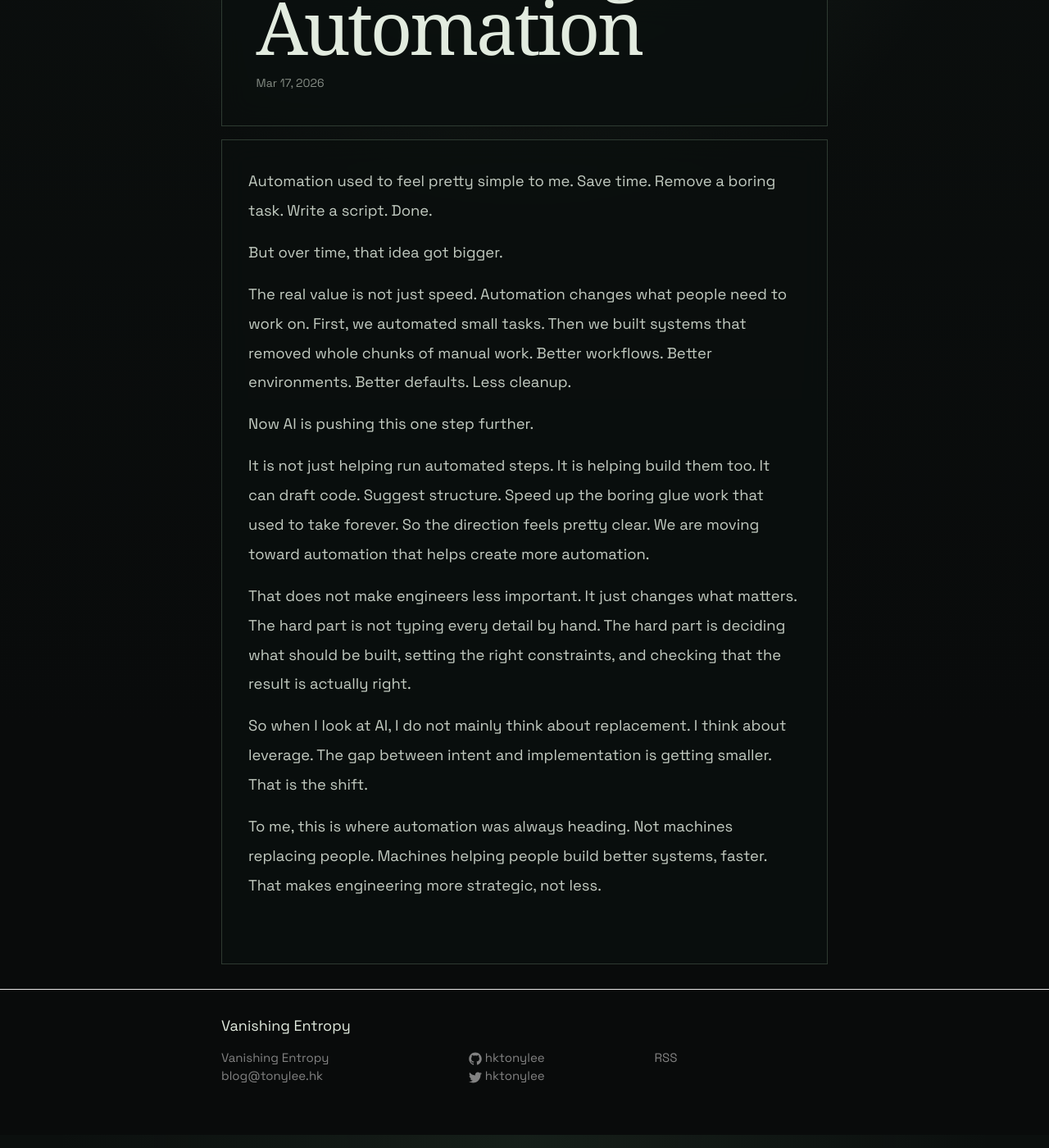
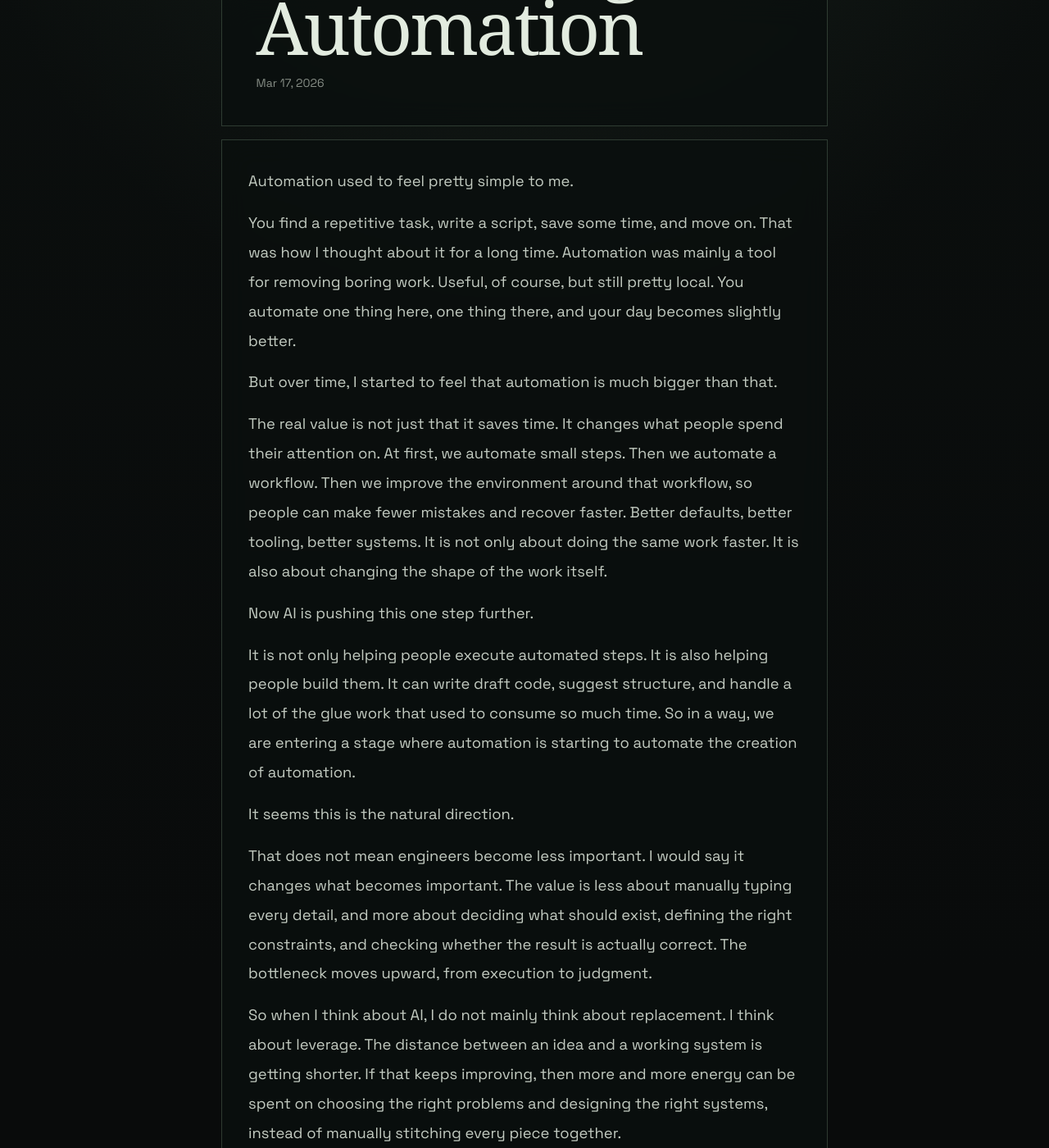
Before and after one commit to hktonylee/hktonylee.github.io, a Jekyll site: the page built from _posts/2026-03-17-automating-automation.md, in a window 1280 px wide and 1400 px high, scrolled down 279 px. Shown: the whole window at 82% size. Built offline with Jekyll 4.4.1, drawn with Linux system fonts in a browser that asks for light colours; some web fonts are replaced; some of the changed text lies outside the part shown.

Commit message:
Update 3D modeling and automation posts, add image, delete draft
- Rewrite 3D modeling post with new content and image reference
- Expand automation post to include AI‑driven automation discussion
- Add PoopBasket.jpeg image to assets
- Remove unused 3d‑modeling draft file

```diff
--- a/_posts/2026-03-17-automating-automation.md
+++ b/_posts/2026-03-17-automating-automation.md
@@ -3,18 +3,22 @@ layout: post
 title: Automating Automation
 date: 2026-03-17 10:50 -0700
 ---
-Automation used to feel pretty simple to me. Save time. Remove a boring task. Write a script. Done.
+Automation used to feel pretty simple to me.
 
-But over time, that idea got bigger.
+You find a repetitive task, write a script, save some time, and move on. That was how I thought about it for a long time. Automation was mainly a tool for removing boring work. Useful, of course, but still pretty local. You automate one thing here, one thing there, and your day becomes slightly better.
 
-The real value is not just speed. Automation changes what people need to work on. First, we automated small tasks. Then we built systems that removed whole chunks of manual work. Better workflows. Better environments. Better defaults. Less cleanup.
+But over time, I started to feel that automation is much bigger than that.
+
+The real value is not just that it saves time. It changes what people spend their attention on. At first, we automate small steps. Then we automate a workflow. Then we improve the environment around that workflow, so people can make fewer mistakes and recover faster. Better defaults, better tooling, better systems. It is not only about doing the same work faster. It is also about changing the shape of the work itself.
 
 Now AI is pushing this one step further.
 
-It is not just helping run automated steps. It is helping build them too. It can draft code. Suggest structure. Speed up the boring glue work that used to take forever. So the direction feels pretty clear. We are moving toward automation that helps create more automation.
+It is not only helping people execute automated steps. It is also helping people build them. It can write draft code, suggest structure, and handle a lot of the glue work that used to consume so much time. So in a way, we are entering a stage where automation is starting to automate the creation of automation.
 
-That does not make engineers less important. It just changes what matters. The hard part is not typing every detail by hand. The hard part is deciding what should be built, setting the right constraints, and checking that the result is actually right.
+It seems this is the natural direction.
 
-So when I look at AI, I do not mainly think about replacement. I think about leverage. The gap between intent and implementation is getting smaller. That is the shift.
+That does not mean engineers become less important. I would say it changes what becomes important. The value is less about manually typing every detail, and more about deciding what should exist, defining the right constraints, and checking whether the result is actually correct. The bottleneck moves upward, from execution to judgment.
 
-To me, this is where automation was always heading. Not machines replacing people. Machines helping people build better systems, faster. That makes engineering more strategic, not less.
+So when I think about AI, I do not mainly think about replacement. I think about leverage. The distance between an idea and a working system is getting shorter. If that keeps improving, then more and more energy can be spent on choosing the right problems and designing the right systems, instead of manually stitching every piece together.
+
+To me, this is where automation was always heading. Not machines replacing people, but machines helping people build better systems, faster. And if that is true, then engineering becomes more strategic, not less.
```
Also changed, not shown: _drafts/3d-modeling.md (deleted, +0 -26 lines), _posts/2026-03-22-3d-modeling.md (+6 -6 lines), 1 other file.
